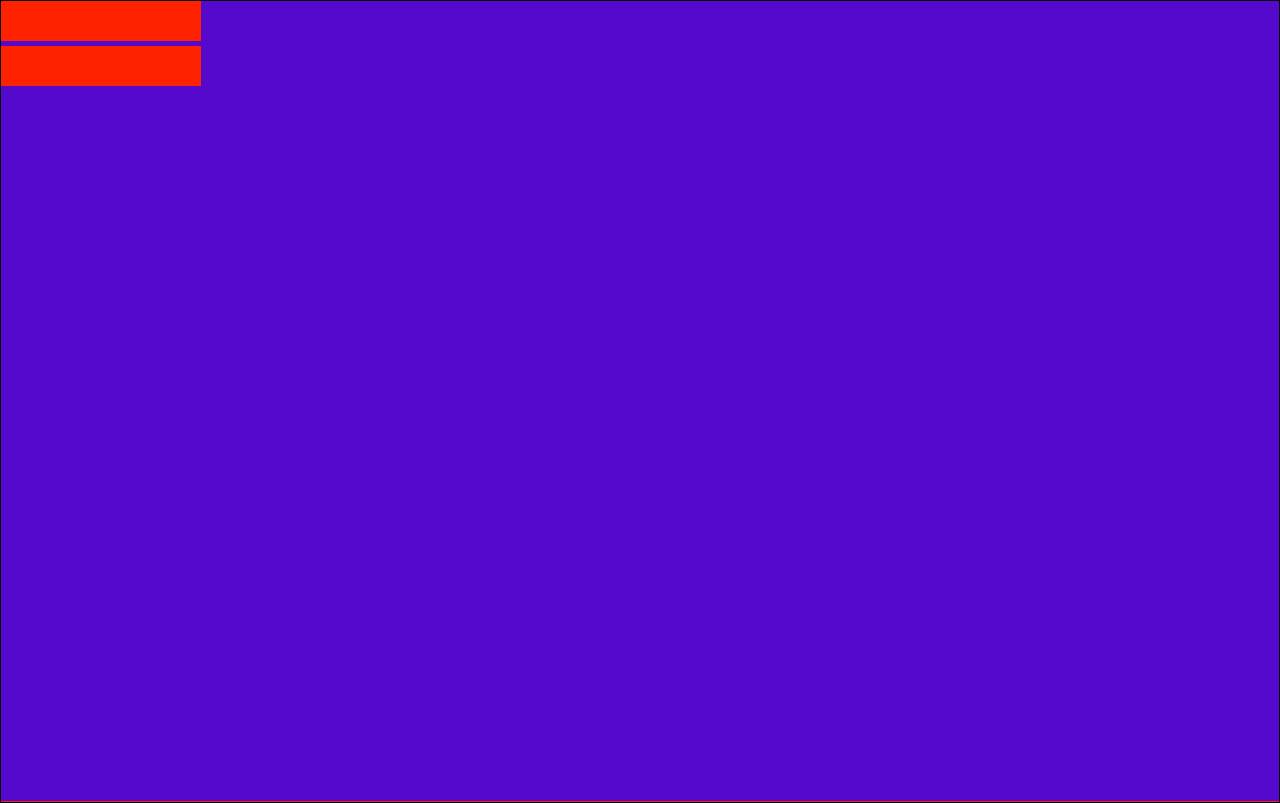
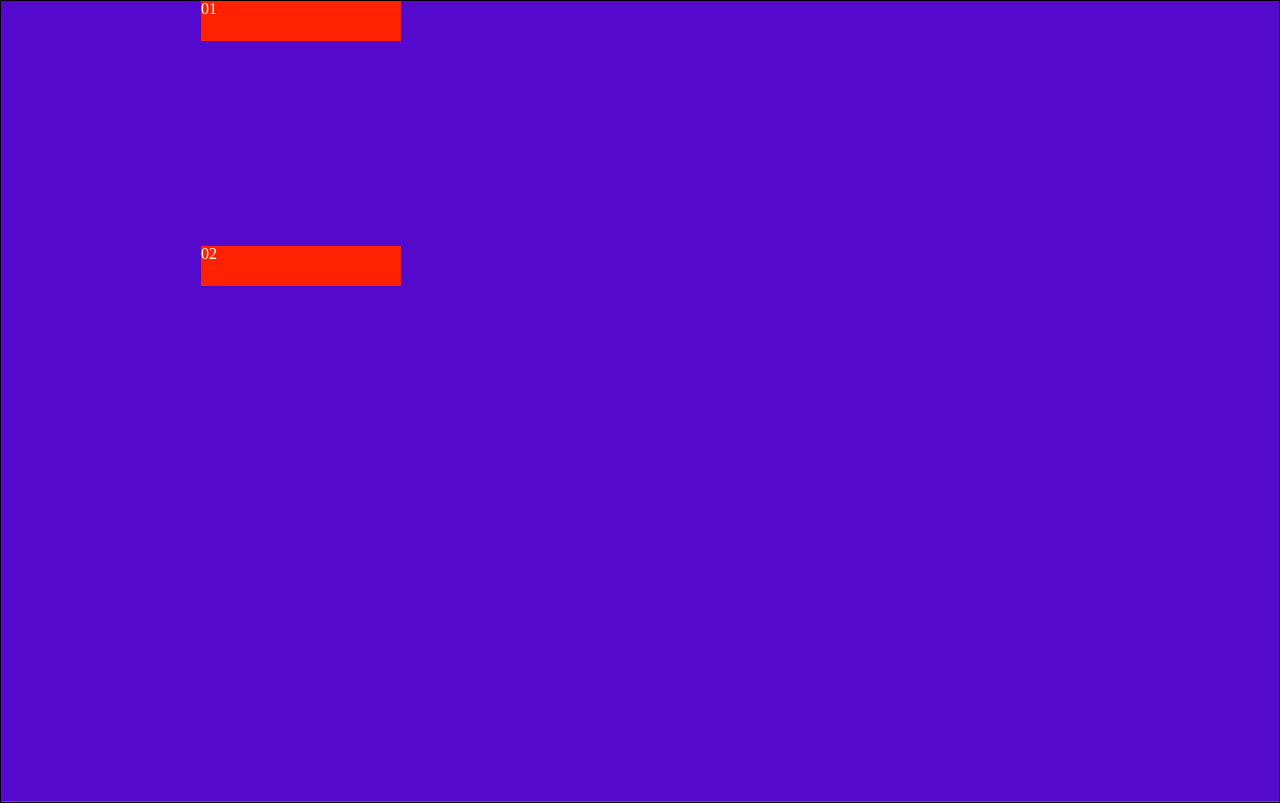
Before and after one commit to sexfat/cd102, a website: page index.html in a window 1280 px wide. Drawn offline with nearby package versions, Linux system fonts and the light colour scheme.

Commit message:
add section01

```diff
--- a/index.html
+++ b/index.html
@@ -5,20 +5,23 @@
     <meta charset="UTF-8">
     <meta name="viewport" content="width=device-width, initial-scale=1.0">
     <meta http-equiv="X-UA-Compatible" content="ie=edge">
+    <!-- css -->
     <link rel="stylesheet" href="./css/tween.css">
+    <!-- plugin -->
     <script src="libs/jquery/dist/jquery.min.js"></script>
     <script src="libs/gsap/src/minified/TweenMax.min.js"></script>
     <title>tweenmax 教學</title>
 </head>
 
 <body>
+    <!-- content -->
     <div class="section section01">
-        <div class="box box-red box_01"></div>
-        <div class="box box-red box_02"></div>
+        <div class="box box-red box_01">01</div>
+        <div class="box box-red box_02">02</div>
     </div>
 
 
-
+    <!-- script -->
     <script src="js/tween.js"></script>
 </body>
 
--- a/js/tween.js
+++ b/js/tween.js
@@ -1 +1,22 @@
-console.log("ok");
+console.log("index ok");
+
+TweenMax.fromTo(['.box_01' ,'.box_02'], 3, {
+    x: 0
+    // y: 0
+}, {
+    x: 200,
+    // ease: Bounce.easeOut
+    // scale: 10
+    // y: 100,
+});
+
+
+TweenMax.fromTo('.box_02', 3, {
+    // x: 0
+    y: 0
+}, {
+    y: 200,
+    // ease: Bounce.easeOut
+    // scale: 10
+    // y: 100,
+});
```
